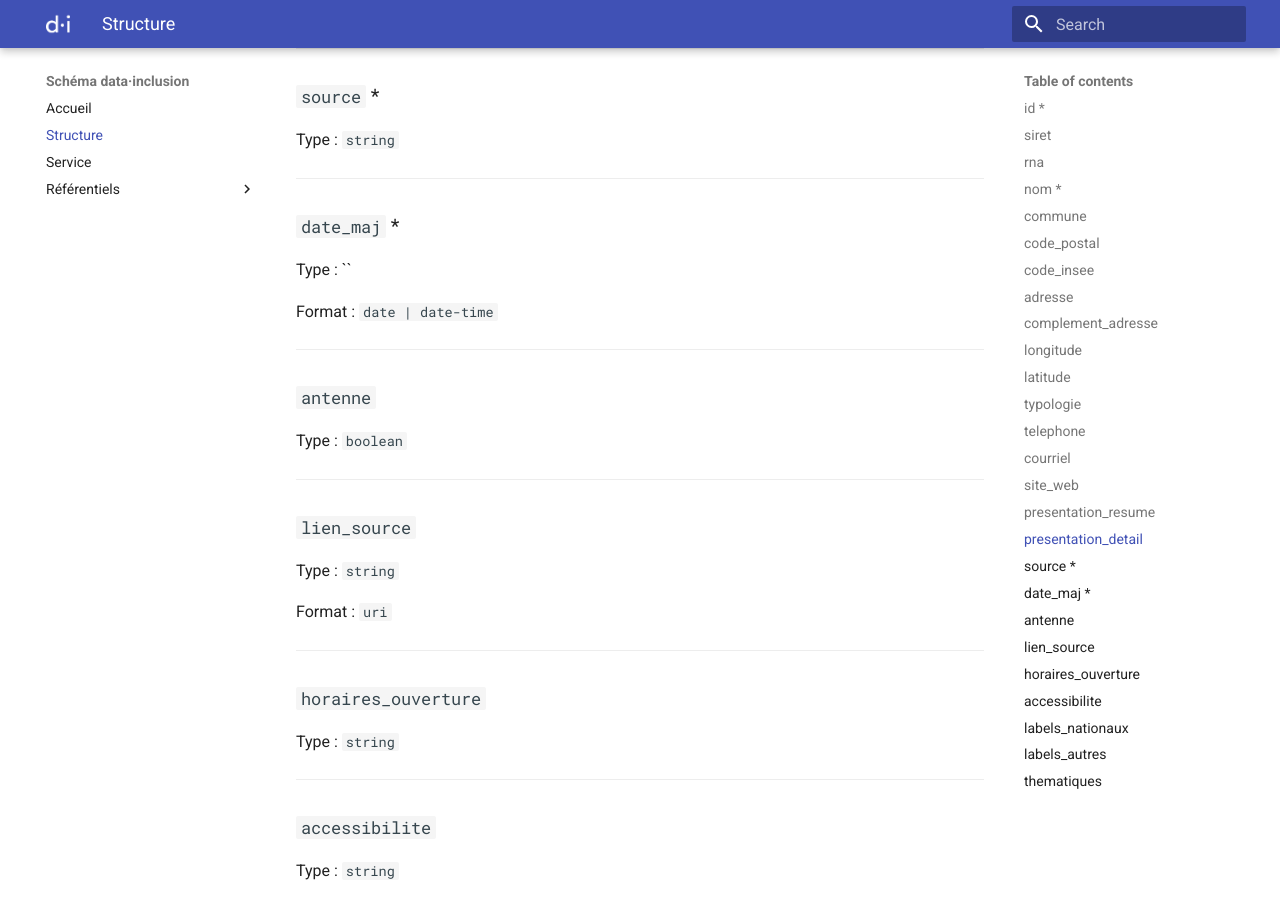
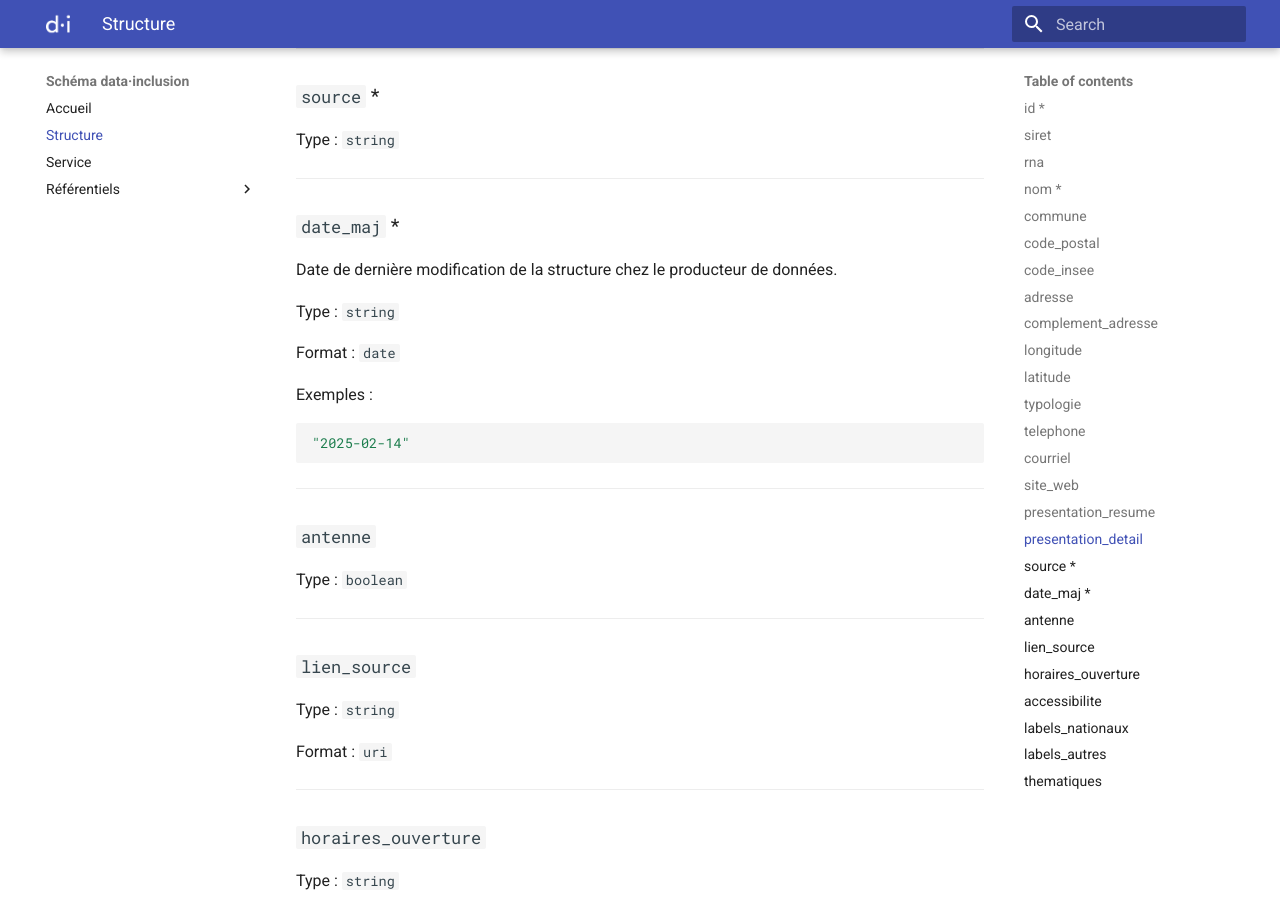
Before and after one commit to gip-inclusion/data-inclusion-schema, an MkDocs documentation site: the page built from docs/structure.md, in a window 1280 px wide and 900 px high, scrolled down 2663 px. Built offline with MkDocs 1.6.1 and Material for MkDocs 9.7.7, drawn with Linux system fonts in a browser that asks for light colours.

Commit message:
feat(schema): ajouter `maj_date` en requis

````diff
--- a/docs/structure.md
+++ b/docs/structure.md
@@ -351,20 +351,27 @@ Type : `string`
 
 ### `date_maj` *
 
+Date de dernière modification de la structure chez le producteur de données.
 
 
 
-
-Type : ``
+Type : `string`
 
 
 
-Format : `date | date-time`
+Format : `date`
 
 
 
 
 
+
+Exemples :
+
+```json
+"2025-02-14"
+
+```
 
 ---
 
````
Also changed, not shown: CHANGELOG.md (+1 -0 lines), docs/service.md (+10 -3 lines), 5 other files.
